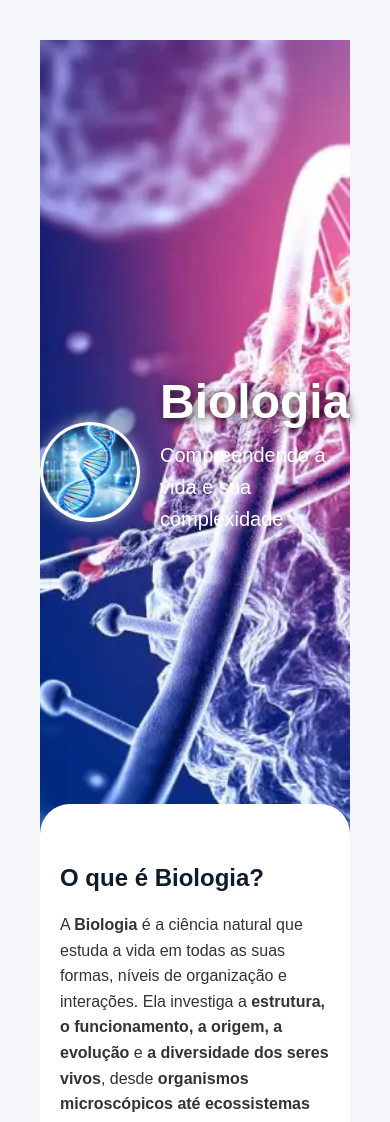
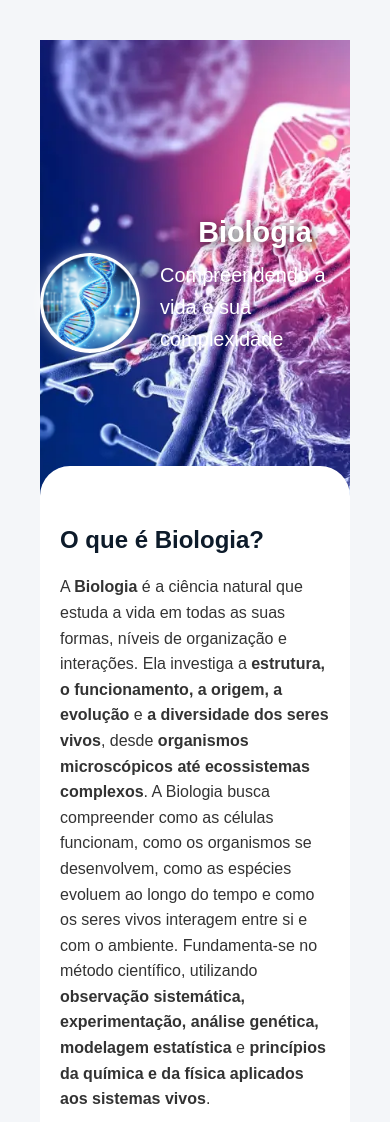
Before and after one commit to g37365252-jpg/Pibic.Jr---E.-E.-Senador-Rui-Palmeira, a Flask app: page /biologia in a window 390 px wide. Shown: the part 66-1188 px from the top of the page. Run offline with Flask 3, Linux system fonts and the light colour scheme.

Commit message:
Atualização no site

```diff
--- a/static/style.css
+++ b/static/style.css
@@ -337,3 +337,24 @@ ul li a:hover {
 .oba-img-grande {
     width: 534px;
 }
+/* ===== Ajuste para celular ===== */
+@media (max-width: 768px) {
+
+    .hero-astronomia,
+    .hero-quimica,
+    .hero-biologia {
+
+        height: 60vh;              /* diminui altura */
+        background-attachment: scroll; /* remove o parallax no celular */
+        background-position: center top; /* mostra parte superior da imagem */
+    }
+
+    .hero-astronomia h1,
+    .hero-quimica h1,
+    .hero-biologia h1 {
+        font-size: 1.8rem; /* diminui título */
+        padding: 0 10px;
+        text-align: center;
+    }
+
+}
--- a/templates/biologia.html
+++ b/templates/biologia.html
@@ -118,5 +118,10 @@ Mais do que estudar plantas e animais, a Biologia é a ciência que procura comp
         <a href="{{ url_for('static', filename='oba/bio4.pdf') }}" target="_blank">
             Bio.4
         </a>
-
+<ul>
+    <li>
+        📄 Biologia
+        <a href="{{ url_for('static', filename='oba/citologia.docx') }}" target="_blank">
+            Bio.5
+        </a>
 {% endblock %}
```
Also changed, not shown: 1 other file.
